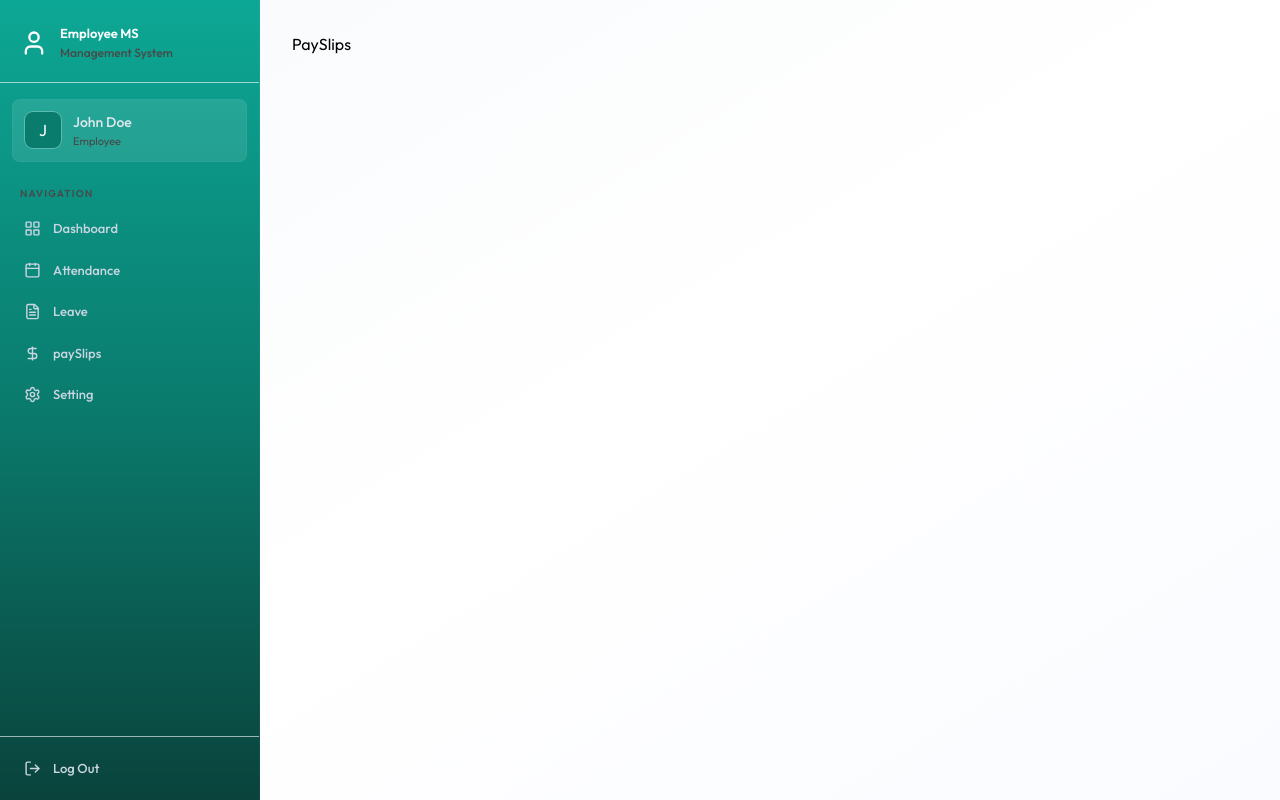
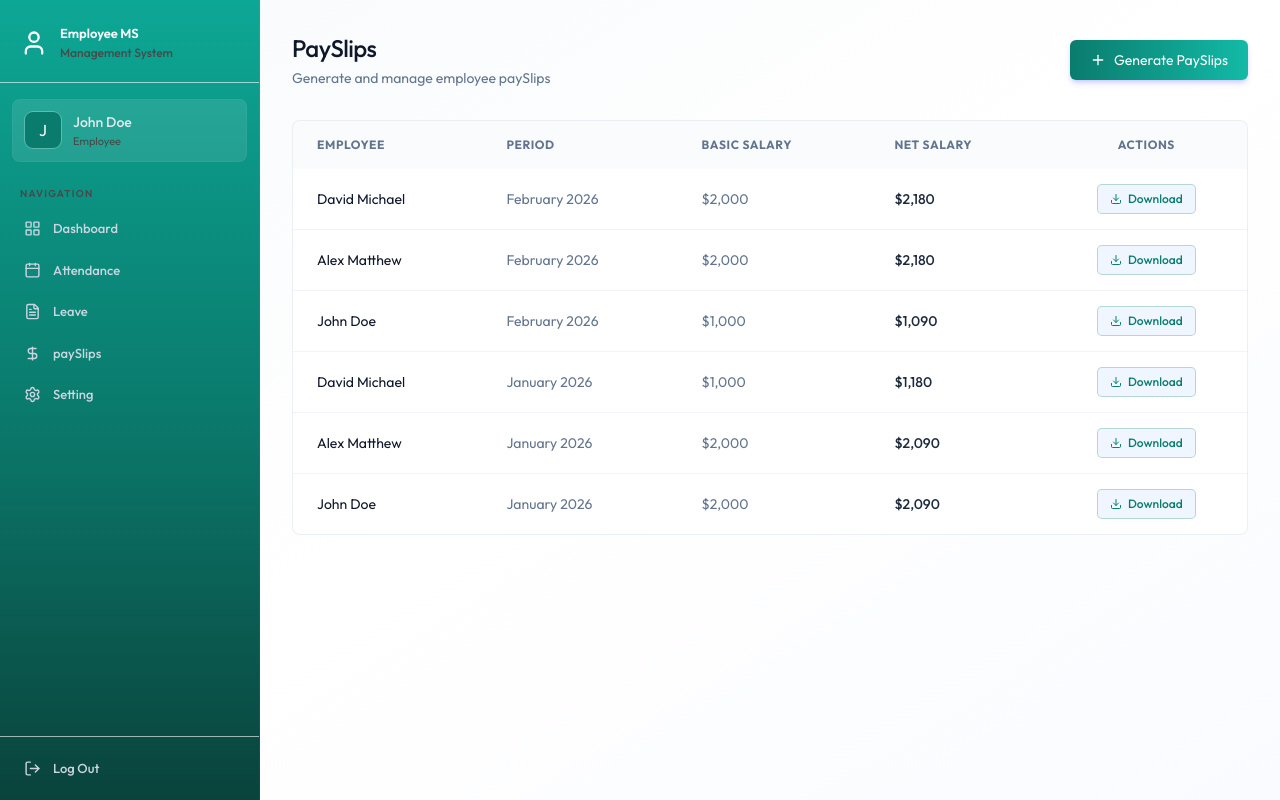
Before and after one commit to Lasantha201/FullStack-EMS, a React (Vite) app in the folder client/: page /payslips in a window 1280 px wide. Built offline with nearby package versions, Linux system fonts and the light colour scheme.

Commit message:
PaySlip Page UI Completed

```diff
--- /dev/null
+++ b/client/src/components/payslip/GeneratePaySlipForm.jsx
@@ -0,0 +1,150 @@
+import { Loader2, PlusIcon, X } from "lucide-react";
+import React, { useState } from "react";
+
+const GeneratePaySlipForm = ({ employees, onSuccess }) => {
+
+  const [isOpen, setIsOpen] = useState(false);
+  const [loading, setLoading] = useState(false);
+
+  if (!isOpen) {
+    return (
+      <button
+        onClick={() => setIsOpen(true)}
+        className="btn-primary flex items-center gap-2"
+      >
+        <PlusIcon className="w-4 h-4" />
+        Generate PaySlips
+      </button>
+    );
+  }
+
+  const handleSubmit = async (e) => {
+    e.preventDefault();
+  };
+
+  return (
+    <div className="fixed inset-0 bg-black/40 backdrop-blur-sm flex items-center
+    justify-center z-50 p-4">
+
+        <div className="card max-w-lg w-full p-6 animate-slide-up">
+            <div className="flex justify-between items-center mb-6">
+
+                <h3 className="text-lg font-bold text-slate-900">
+                    Generate Monthly PaySlip</h3>
+                <button
+                onClick={()=>setIsOpen(false)}
+                className="text-slate-400 hover:text-slate-600 p-1">
+                    <X size={20}/>
+
+                </button>
+            </div>
+
+            <form onSubmit={handleSubmit} className="space-y-4">
+                {/*Select Employee */}
+
+                <div>
+                    <label className="block text-sm font-medium text-slate-700
+                    mb-2">Employee </label>
+                    <select name="employeeId" required>
+                        {employees.map((e)=>(
+                            <option key={e.id} value={e.id}>
+                                {e.firstName} {e.lastName} ({e.position})
+                            </option>
+                        ))}
+                    </select>
+                </div>
+
+                {/*Select Month and Year */}
+
+                <div className="grid grid-cols-2 gap-4">
+
+                    {/*Month */}
+                    <div>
+                        <label className="block text-sm font-medium text-slate-700
+                        mb-2">Month </label>
+
+                        <select name="month">
+                        {Array.from({length: 12}, (_, i)=>i+1).map((m)=>(
+                            <option value={m} key={m}>
+                                {m}
+                            </option>
+
+                        ))}
+                         </select>
+
+
+                    </div>
+                        {/* Year */}
+                    <div>
+                        <label className="block text-sm font-medium text-slate-700
+                        mb-2">Year </label>
+                        <input type="number" name="year" defaultValue={new Date().
+                            getFullYear()
+                        }/>
+
+
+                    </div>
+
+
+                </div>
+
+                {/*Basic Salary */}
+                <div>
+                    <label className="block text-sm font-medium text-slate-700
+                     mb-2">Basic Salary </label>
+                    <input type="number" name="basicSalary" required
+                    placeholder="5000" />
+
+                </div>
+
+                {/*Allowance and Deductions */}
+                <div className="grid grid-cols-2 gap-4">
+                {/* Allowance */}
+                  <div>
+                        <label className="block text-sm font-medium text-slate-700
+                        mb-2"> Allowances </label>
+                        <input type="number" name="allowances"
+                        defaultValue="0"/>
+
+                  </div>
+                {/* Deductions */}
+                   <div>
+                    <label className="block text-sm font-medium text-slate-700
+                     mb-2"> Deductions </label>
+                    <input type="number" name="deductions" defaultValue="0" />
+
+                </div>
+
+                </div>
+
+                {/*Buttons */}
+                <div className="flex justify-end gap-3 pt-2">
+
+                     {/* Cancel Button */}
+
+                    <button onClick={()=> setIsOpen(false)}
+                     type="button" className="btn-secondary">
+                        Cancel
+                    </button>
+
+                    {/*Generate Button */}
+
+                    <button disabled={loading}
+                     type="submit" className="btn-primary flex items-center">
+                        {loading && <Loader2 />}
+                        Generate
+                    </button>
+
+                </div>
+
+
+
+            </form>
+
+        </div>
+
+    </div>
+  );
+};
+
+export default GeneratePaySlipForm;
--- /dev/null
+++ b/client/src/components/payslip/PaySlipList.jsx
@@ -0,0 +1,81 @@
+import { format } from "date-fns";
+import { DownloadIcon } from "lucide-react";
+import React from "react";
+
+const PaySlipList = ({ paySlips = [], isAdmin }) => {
+  return (
+    <div className="card overflow-hidden">
+      <div className="overflow-x-auto">
+        <table className="table-modern">
+          <thead>
+            <tr>
+              {isAdmin && <th>Employee</th>}
+
+              <th>Period</th>
+              <th>Basic Salary</th>
+              <th>Net Salary</th>
+              <th className="text-center">Actions</th>
+            </tr>
+          </thead>
+
+          <tbody>
+            {paySlips.length === 0 ? (
+              <tr>
+                <td
+                  colSpan={isAdmin ? 5 : 4}
+                  className="text-center py-12 text-slate-400"
+                >
+                  No PaySlips found
+                </td>
+              </tr>
+            ) : (
+              paySlips.map((payslip) => (
+                <tr key={payslip._id || payslip.id}>
+
+                  {isAdmin && (
+                    <td className="text-slate-900">
+                      {payslip.employee?.firstName}{" "}
+                      {payslip.employee?.lastName}
+                    </td>
+                  )}
+
+                  <td className="text-slate-500">
+                    {format(
+                      new Date(payslip.year, payslip.month - 1),
+                      "MMMM yyyy"
+                    )}
+                  </td>
+
+                  <td className="text-slate-500">
+                    ${payslip.basicSalary?.toLocaleString()}
+                  </td>
+
+                  <td className="font-medium text-slate-800">
+                    ${payslip.netSalary?.toLocaleString()}
+                  </td>
+
+                  <td className="text-center">
+                    <button
+                      onClick={() =>
+                        window.open(
+                          `/print/payslips/${payslip._id || payslip.id}`
+                        )
+                      }
+                      className="inline-flex items-center px-3 py-1.5 text-xs font-medium rounded text-[#0A7C6E] bg-blue-50 hover:bg-[#0A7C6E]/25 transition-colors ring-1 ring-[#0A7C6E]/30"
+                    >
+                      <DownloadIcon className="w-3 h-3 mr-1.5" />
+                      Download
+                    </button>
+                  </td>
+
+                </tr>
+              ))
+            )}
+          </tbody>
+        </table>
+      </div>
+    </div>
+  );
+};
+
+export default PaySlipList;
--- a/client/src/pages/PaySlips.jsx
+++ b/client/src/pages/PaySlips.jsx
@@ -1,8 +1,52 @@
+import { useCallback, useEffect, useState } from "react"
+import { dummyEmployeeData, dummyPayslipData } from "../assets/assets";
+import Loading from "../components/Loading";
+import PaySlipList from "../components/payslip/PaySlipList";
+import GeneratePaySlipForm from "../components/payslip/GeneratePaySlipForm";
 
 const PaySlips = () => {
+
+  const [paySlips, setPaySlips] = useState([]);
+  const [employees, setEmployees] = useState([]);
+  const [loading, setLoading] = useState(true);
+  const isAdmin = true;
+
+  const fetchPaySlips = useCallback(async ()=>{
+    setPaySlips(dummyPayslipData)
+    setTimeout(()=>{
+      setLoading(false);
+    }, 1000)
+  },[])
+
+  useEffect(()=>{
+    fetchPaySlips()
+  }, [fetchPaySlips])
+
+  useEffect(()=>{
+    if(isAdmin) setEmployees(dummyEmployeeData)
+  }, [isAdmin])
+
+  if(loading) return <Loading />
+
   return (
-    <div>PaySlips</div>
-  )
+  <div className="animate-fade-in">
+    <div className="flex flex-col sm:flex-row justify-between items-start
+      sm:items-center gap-4 mb-8">
+      <div>
+        <h1 className="page-title">PaySlips</h1>
+        <p className="page-subtitle">
+          {isAdmin
+            ? "Generate and manage employee paySlips"
+            : "Your payslip history"}
+        </p>
+      </div>
+
+      {isAdmin && <GeneratePaySlipForm employees={employees} onSuccess={fetchPaySlips}/>}
+    </div>
+
+    <PaySlipList paySlips={paySlips} isAdmin={isAdmin}/>
+  </div>
+);
 }
 
 export default PaySlips
```
